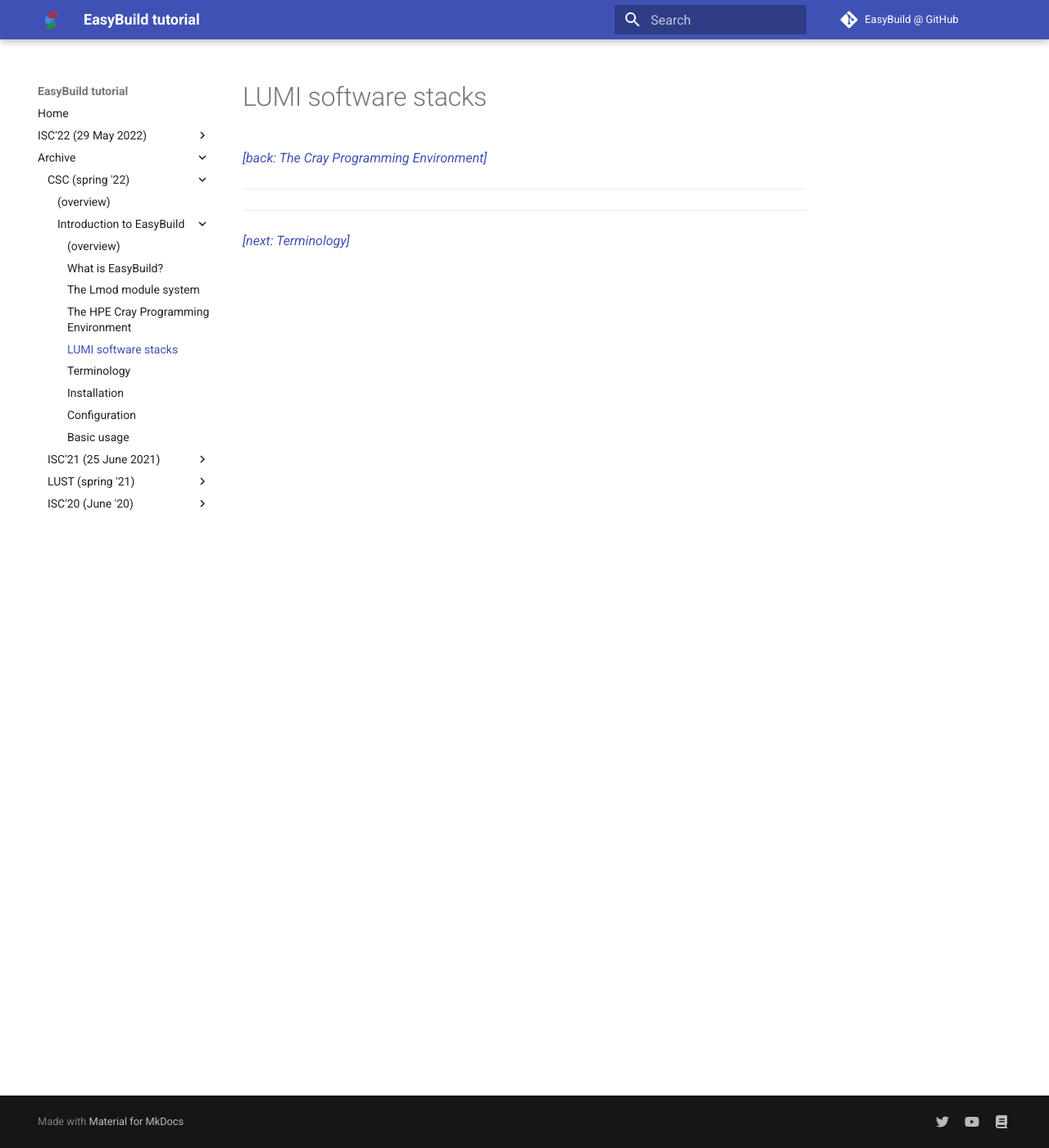
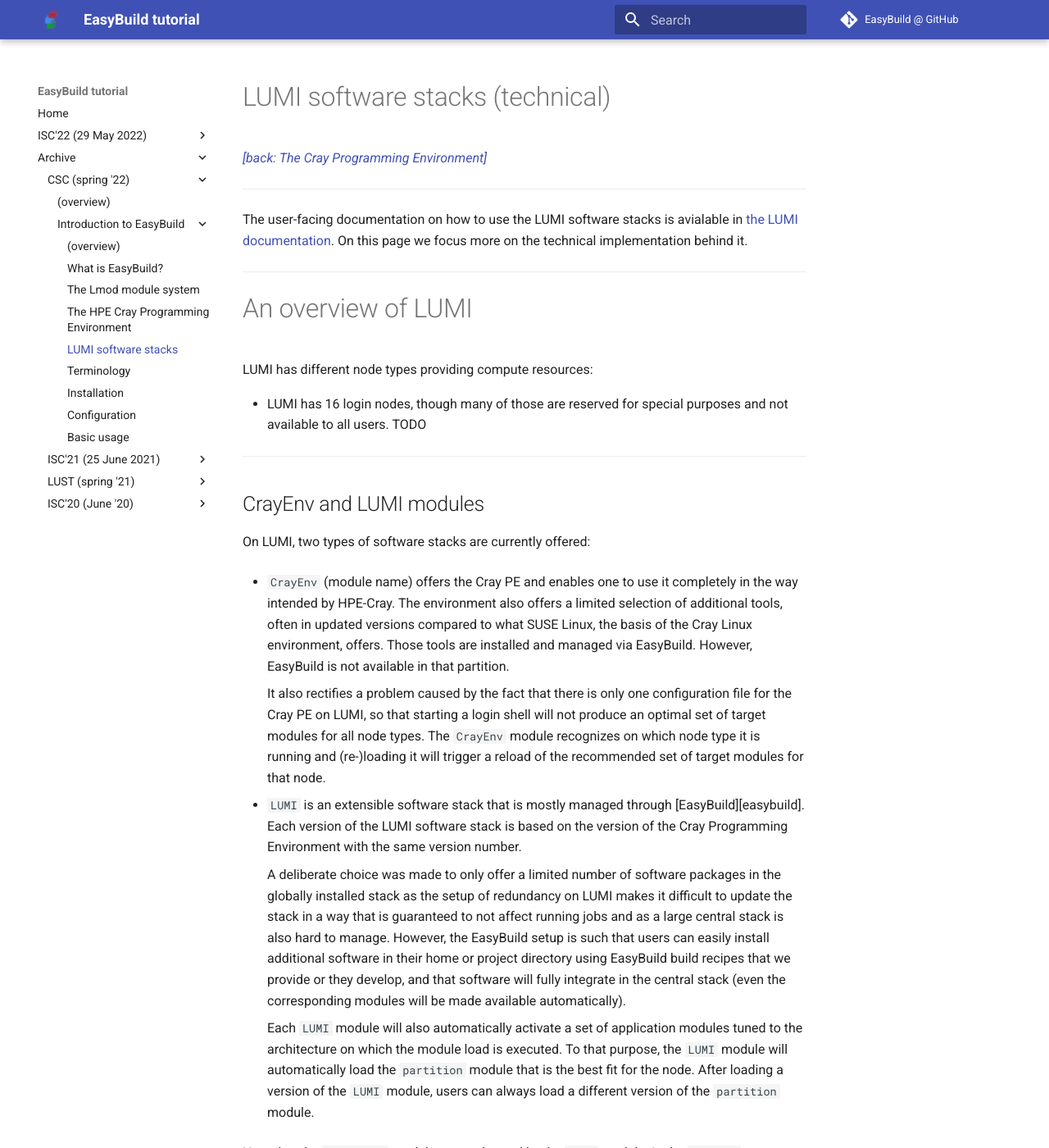
Before and after one commit to easybuilders/easybuild-tutorial, an MkDocs documentation site: the page built from docs/2022-CSC_and_LO/1_04_LUMI_software_stack.md, in a window 1280 px wide and 1400 px high. Shown: the whole window at 82% size. Built offline with MkDocs 1.6.1 and Material for MkDocs 9.7.7, drawn with Linux system fonts in a browser that asks for light colours; some of the changed text lies outside the part shown.

Commit message:
Additions to the LUMI software stack page of the tutorial.

```diff
--- a/docs/2022-CSC_and_LO/1_04_LUMI_software_stack.md
+++ b/docs/2022-CSC_and_LO/1_04_LUMI_software_stack.md
@@ -1,9 +1,93 @@
-# LUMI software stacks
+# LUMI software stacks (technical)
 
 *[[back: The Cray Programming Environment]](1_03_CPE.md)*
 
 ---
 
+The user-facing documentation on how to use the LUMI software stacks is
+avialable in [the LUMI documentation](https://docs.lumi-supercomputer.eu/computing/softwarestacks/).
+On this page we focus more on the technical implementation behind it.
+
+---
+
+# An overview of LUMI
+
+LUMI has different node types providing compute resources:
+
+-   LUMI has 16 login nodes, though many of those are reserved for special purposes and not
+    available to all users. TODO
+
+
+---
+
+## CrayEnv and LUMI modules
+
+On LUMI, two types of software stacks are currently offered:
+
+  - ``CrayEnv`` (module name) offers the Cray PE and enables one to use
+    it completely in the way intended by HPE-Cray. The environment also offers a
+    limited selection of additional tools, often in updated versions compared to
+    what SUSE Linux, the basis of the Cray Linux environment, offers. Those tools
+    are installed and managed via EasyBuild. However, EasyBuild is not available
+    in that partition.
+
+    It also rectifies a problem caused by the fact that there is only one
+    configuration file for the Cray PE on LUMI, so that starting a login shell
+    will not produce an optimal set of target modules for all node types.
+    The ``CrayEnv`` module recognizes on which node type it is running and
+    (re-)loading it will trigger a reload of the recommended set of target
+    modules for that node.
+
+  - ``LUMI`` is an extensible software stack that is mostly managed through
+    [EasyBuild][easybuild]. Each version of the LUMI software stack is based on
+    the version of the Cray Programming Environment with the same version
+    number.
+
+    A deliberate choice was made to only offer a limited number of software
+    packages in the globally installed stack as the setup of redundancy on LUMI
+    makes it difficult to update the stack in a way that is guaranteed to not
+    affect running jobs and as a large central stack is also hard to manage.
+    However, the EasyBuild setup is such that users can easily install
+    additional software in their home or project directory using EasyBuild build
+    recipes that we provide or they develop, and that software will fully
+    integrate in the central stack (even the corresponding modules will be made
+    available automatically).
+
+    Each ``LUMI`` module will also automatically activate a set of application
+    modules tuned to the architecture on which the module load is executed. To
+    that purpose, the ``LUMI`` module will automatically load the ``partition``
+    module that is the best fit for the node. After loading a version of the
+    ``LUMI`` module, users can always load a different version of the ``partition``
+    module.
+
+Note that the ``partition`` modules are only used by the ``LUMI`` module. In the
+``CrayEnv`` environment, users should overwrite the configuration by loading their
+set of target modules after loading the ``CrayEnv`` module.
+
+
+---
+
+## The ``partition`` module
+
+The ``LUMI`` module currently supports four partition modules, but that number may
+be reduced in the future:
+
+| Partition       | CPU target            | Accelerator                 |
+|:----------------|-----------------------|:----------------------------|
+| ``partition/L`` | ``craype-x86-rome``   | ``craype-accel-host``       |
+| ``partition/C`` | ``craype-x86-milan``  | ``craype-accel-host``       |
+| ``partition/G`` | ``craype-x86-trento`` | ``craype-accel-amd-gfx90a`` |
+| ``partition/D`` | ``craype-x86-rome``   | ``craype-accel-nvidia80``   |
+
+All ``partition`` modules also load `craype-network-ofi``.
+
+``pattition/D`` may be dropped in the future as it seems we have no working CUDA setup
+and can only use the GPU nodes in the LUMI-D partition for visualisation and not with CUDA.
+
+Furthermore if it would turn out that there is no advantage in optimizing for Milan
+specifically, or that there are no problems at all in running Milan binaries on Rome
+generation CPUs, ``partition/L`` and ``partition/C`` might also be united in a single
+partition.
 
 
 
```
